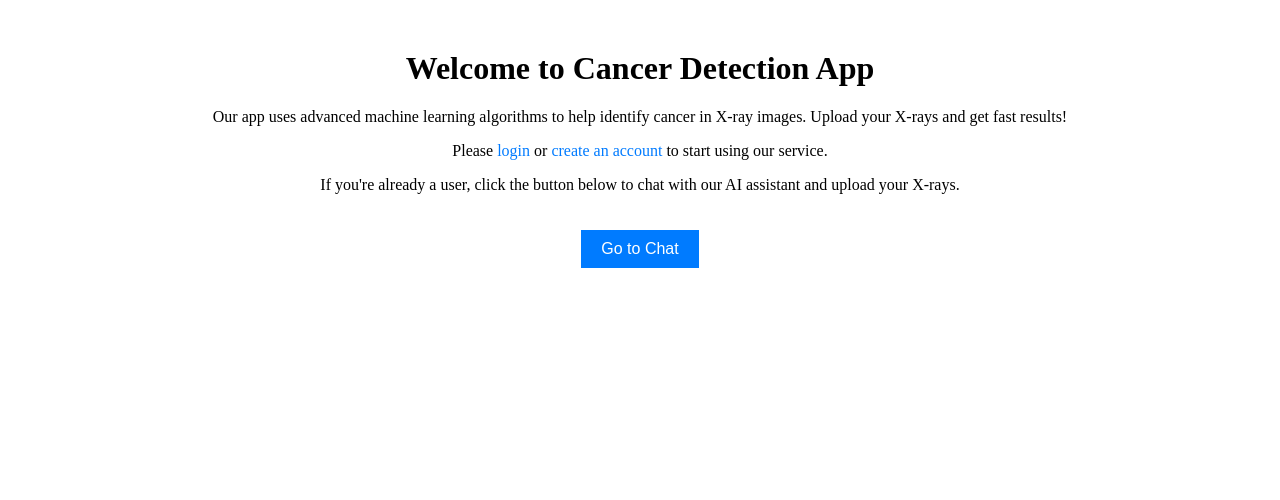
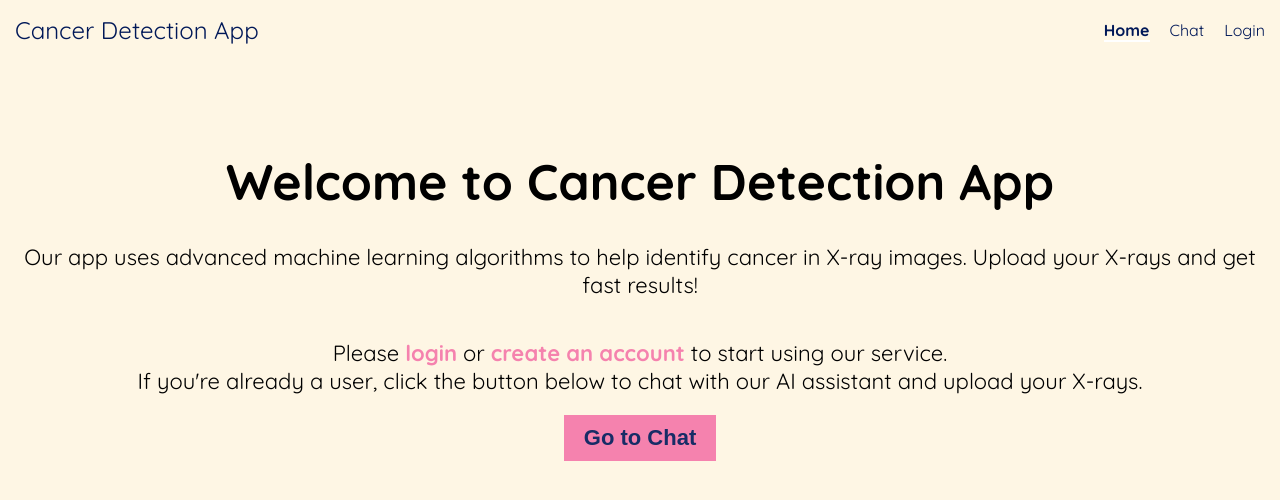
Before and after one commit to hiki7/medhelper, an Angular app in the folder frontend/cancer-detection-app/: page / in a window 1280 px wide. Shown: the top 500 px of the page. Built offline with nearby package versions, Linux system fonts and the light colour scheme.

Commit message:
add: styled the main page

```diff
--- a/frontend/cancer-detection-app/src/app/app.component.css
+++ b/frontend/cancer-detection-app/src/app/app.component.css
@@ -0,0 +1,41 @@
+.navbar {
+  background-color: var(--background);
+  padding: 15px;
+}
+
+.navbar-container {
+  display: flex;
+  justify-content: space-between;
+  align-items: center;
+}
+
+.navbar-logo {
+  color: var(--navbar-text);
+  font-size: 24px;
+  text-decoration: none;
+}
+
+.navbar-menu {
+  list-style-type: none;
+  margin: 0;
+  padding: 0;
+  display: flex;
+}
+
+.navbar-menu li {
+  margin-left: 20px;
+}
+
+.navbar-menu a {
+  color: var(--navbar-text);
+  text-decoration: none;
+  font-size: 16px;
+}
+
+.navbar-menu a:hover {
+  text-decoration: underline;
+}
+.active {
+  font-weight: bold;
+  border-bottom: 2px solid white;
+}
--- a/frontend/cancer-detection-app/src/app/app.component.html
+++ b/frontend/cancer-detection-app/src/app/app.component.html
@@ -1 +1,13 @@
+<nav class="navbar">
+  <div class="navbar-container">
+    <a routerLink="/" class="navbar-logo">Cancer Detection App</a>
+    <ul class="navbar-menu">
+      <li><a routerLink="/" routerLinkActive="active">Home</a></li>
+      <li><a routerLink="/chat" routerLinkActive="active">Chat</a></li>
+      <li><a routerLink="/login" routerLinkActive="active">Login</a></li>
+
+    </ul>
+  </div>
+</nav>
+
 <router-outlet></router-outlet>
--- a/frontend/cancer-detection-app/src/app/pages/main-page/main-page.component.css
+++ b/frontend/cancer-detection-app/src/app/pages/main-page/main-page.component.css
@@ -3,22 +3,37 @@
   margin-top: 50px;
 }
 
+.title-section {
+  padding: 20px;
+  margin-bottom: 20px;
+}
+.title {
+  font-size: 50px;
+  margin-top: 20px;
+  margin-bottom: 30px;
+}
+.description {
+  font-size: 22px;
+}
+
 .chat-button {
   padding: 10px 20px;
-  background-color: #007BFF;
-  color: white;
+  background-color: var(--button);
+  color: var(--text);
   border: none;
   cursor: pointer;
-  font-size: 16px;
+  font-size: 22px;
+  font-weight: bold;
   margin-top: 20px;
 }
 
 .chat-button:hover {
-  background-color: #0056b3;
+  background-color: var(--button-hover);
 }
 
 .login-section a {
-  color: #007BFF;
+  color: var(--button);
+  font-weight: bold;
   text-decoration: none;
 }
 
--- a/frontend/cancer-detection-app/src/app/pages/main-page/main-page.component.html
+++ b/frontend/cancer-detection-app/src/app/pages/main-page/main-page.component.html
@@ -1,13 +1,14 @@
 <div class="main-container">
-  <h1>Welcome to Cancer Detection App</h1>
-  <p>Our app uses advanced machine learning algorithms to help identify cancer in X-ray images. Upload your X-rays and get fast results!</p>
-
+  <div class="title-section">
+    <h1 class="title">Welcome to Cancer Detection App</h1>
+    <p class="description">Our app uses advanced machine learning algorithms to help identify cancer in X-ray images. Upload your X-rays and get fast results!</p>
+  </div>
   <div class="login-section">
-    <p>Please <a routerLink="/login">login</a> or <a routerLink="/register">create an account</a> to start using our service.</p>
+    <p class="description">Please <a routerLink="/login">login</a> or <a routerLink="/register">create an account</a> to start using our service.</p>
   </div>
 
   <div class="chat-section">
-    <p>If you're already a user, click the button below to chat with our AI assistant and upload your X-rays.</p>
+    <p class="description">If you're already a user, click the button below to chat with our AI assistant and upload your X-rays.</p>
     <button (click)="goToChat()" class="chat-button">Go to Chat</button>
   </div>
 </div>
--- a/frontend/cancer-detection-app/src/index.html
+++ b/frontend/cancer-detection-app/src/index.html
@@ -6,6 +6,9 @@
   <base href="/">
   <meta name="viewport" content="width=device-width, initial-scale=1">
   <link rel="icon" type="image/x-icon" href="favicon.ico">
+  <link rel="preconnect" href="https://fonts.googleapis.com">
+  <link rel="preconnect" href="https://fonts.gstatic.com" crossorigin>
+  <link href="https://fonts.googleapis.com/css2?family=Quicksand:wght@300..700&display=swap" rel="stylesheet">
 </head>
 <body>
   <app-root></app-root>
--- a/frontend/cancer-detection-app/src/styles.css
+++ b/frontend/cancer-detection-app/src/styles.css
@@ -1 +1,21 @@
-/* You can add global styles to this file, and also import other style files */
+:root {
+  --background: #fef6e4;
+  --secondary: #31363F;
+  --navbar-text: #001858;
+  --focus: #76ABAE;
+  --text: #172c66;
+  --button: #f582ae;
+  --button-hover: #d47398;
+}
+
+* {
+  margin: 0;
+  padding: 0;
+  box-sizing: border-box;
+  scroll-behavior: smooth;
+}
+
+body {
+  font-family: 'Quicksand', sans-serif;
+  background-color: var(--background);
+}
```
